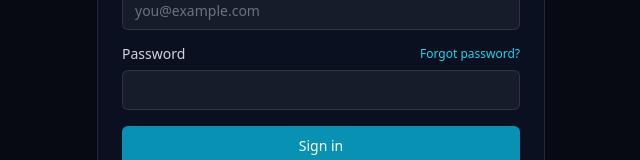
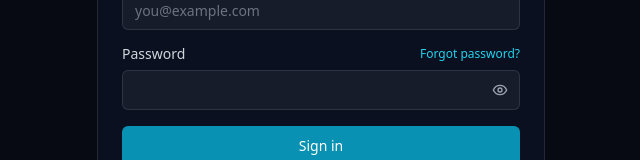
Before and after one commit to alijendoubi/Invict-Academy, a Next.js app in the folder apps/web/: page /auth/login in a window 1280 px wide. Shown: the part 390-550 px from the top of the page, without its empty margins (319-959 px from the left). Built offline with nearby package versions, Linux system fonts and the light colour scheme.

Commit message:
feat: implement user login page with form handling, API integration, and role-based redirection.

```diff
--- a/apps/web/src/app/auth/login/page.tsx
+++ b/apps/web/src/app/auth/login/page.tsx
@@ -8,12 +8,13 @@
 import { Input } from "@/components/ui/input"
 import { Label } from "@/components/ui/label"
 import { Card, CardContent, CardDescription, CardFooter, CardHeader, CardTitle } from "@/components/ui/card"
-import { AlertCircle } from "lucide-react"
+import { AlertCircle, Eye, EyeOff } from "lucide-react"
 
 export default function LoginPage() {
     const router = useRouter()
     const [loading, setLoading] = useState(false)
     const [error, setError] = useState("")
+    const [showPassword, setShowPassword] = useState(false)
 
     const handleSubmit = async (e: React.FormEvent<HTMLFormElement>) => {
         e.preventDefault()
@@ -99,13 +100,23 @@
                                     Forgot password?
                                 </Link>
                             </div>
-                            <Input
-                                id="password"
-                                name="password"
-                                type="password"
-                                required
-                                className="bg-white/5 border-white/10 text-white"
-                            />
+                            <div className="relative">
+                                <Input
+                                    id="password"
+                                    name="password"
+                                    type={showPassword ? "text" : "password"}
+                                    required
+                                    className="bg-white/5 border-white/10 text-white pr-10"
+                                />
+                                <button
+                                    type="button"
+                                    onClick={() => setShowPassword(!showPassword)}
+                                    className="absolute right-3 top-1/2 -translate-y-1/2 text-gray-400 hover:text-gray-200 transition-colors"
+                                    tabIndex={-1}
+                                >
+                                    {showPassword ? <EyeOff className="h-4 w-4" /> : <Eye className="h-4 w-4" />}
+                                </button>
+                            </div>
                         </div>
                         <Button
                             type="submit"
```
